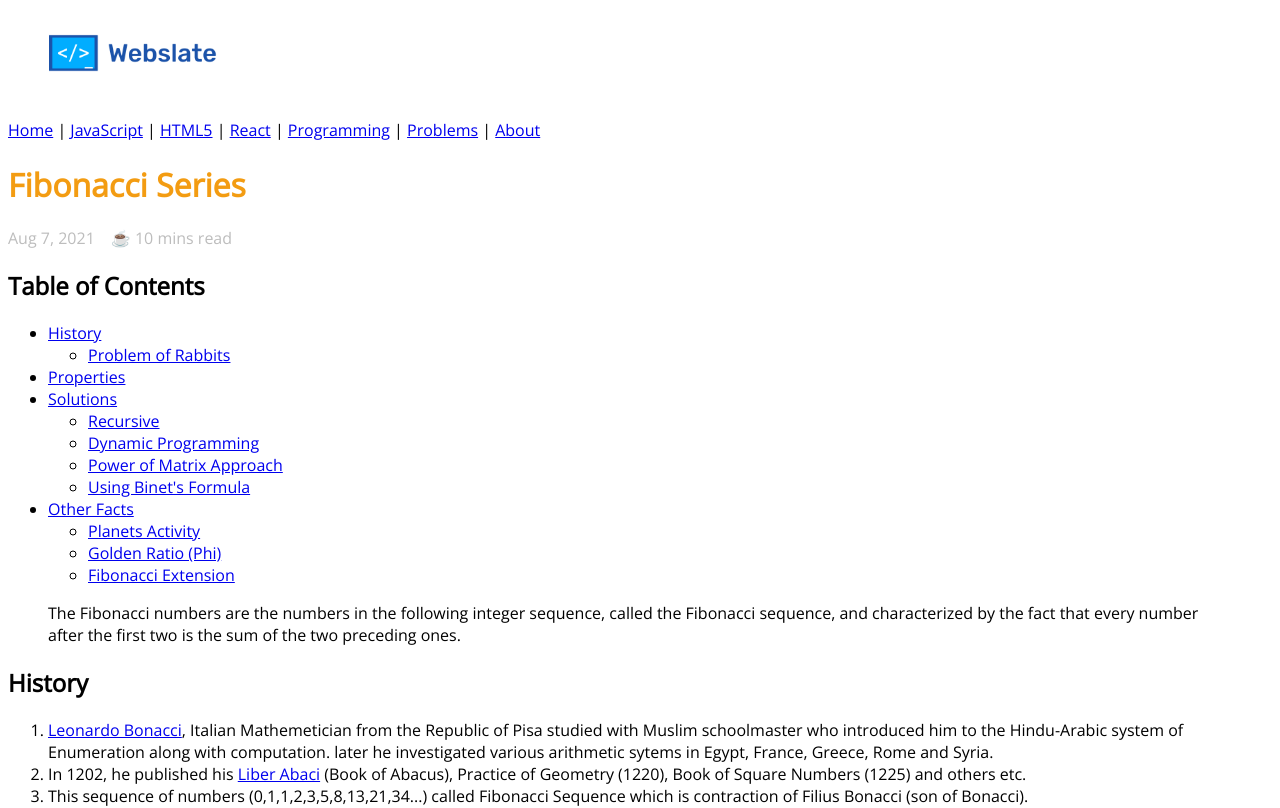
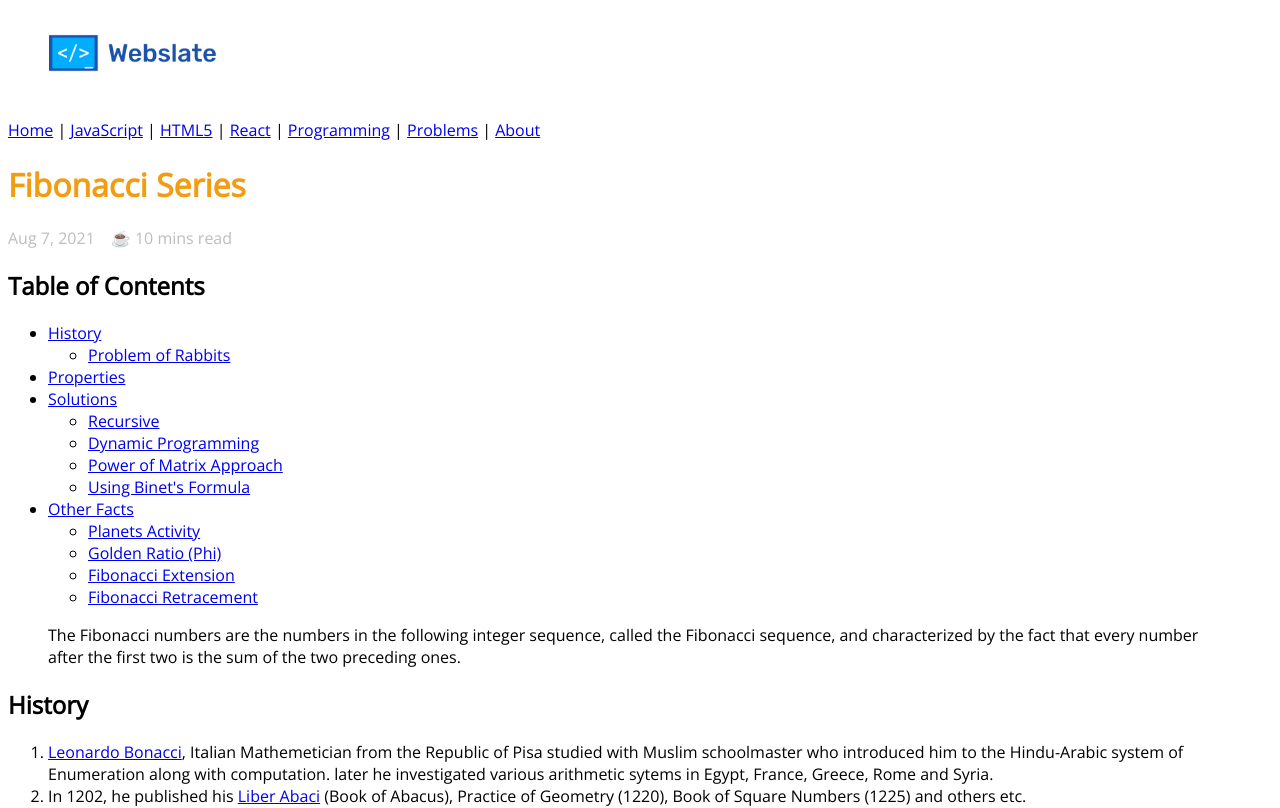
Before and after one commit to web-slate/webslate.io, a Next.js app in the folder src/: page /blogs/problems/fibonacci in a window 1280 px wide. Shown: the top 808 px of the page. Built offline with nearby package versions, Linux system fonts and the light colour scheme.

Commit message:
Release v0.14.0

```diff
--- a/src/package.json
+++ b/src/package.json
@@ -16,6 +16,7 @@
   "dependencies": {
     "@mdx-js/loader": "^1.6.22",
     "@next/mdx": "^11.0.1",
+    "disqus-react": "^1.1.1",
     "next": "^11.0.1",
     "prism-react-renderer": "^1.2.1",
     "react": "^17.0.2",
--- a/src/pages/blogs/problems/fibonacci.mdx
+++ b/src/pages/blogs/problems/fibonacci.mdx
@@ -26,6 +26,7 @@ Table of Contents
       * [Planets Activity](#planets-activity)
       * [Golden Ratio (Phi)](#golden-ratio)
       * [Fibonacci Extension](#fibonacci-extension)
+      * [Fibonacci Retracement](#fibonacci-retracement)
 
 > The Fibonacci numbers are the numbers in the following integer sequence, called the Fibonacci sequence, and characterized by the fact that every number after the first two is the sum of the two preceding ones.
 
@@ -79,7 +80,7 @@ Before, lets look at the formulae.
 Basically, this approach call itself creating more and more branches of the tree until it hits the base case.
 Below is the recursive solution in Javascript.
 
-**Time Complexity:** 2^n (exponential time)
+**Time Complexity:** 2^n (exponential time). <br />
 **Space Complexity:** O(n) considering function call stack size, otherwise O(1).
 
 <CodeBlock>{`
@@ -96,8 +97,8 @@ function fib_1(n) {
 1. The idea is to simply store the results of sub problems to prevent re-computations of same inputs.
 1. This helps to reduces time complexities from exponential to polynomial.
 
-**Time Complexity:** O(n)
-**Space Complexity:** O(1)
+**Time Complexity:** O(n). <br />
+**Space Complexity:** O(1).
 
 <CodeBlock>{`
 function fib_2(n) {
@@ -115,7 +116,7 @@ function fib_2(n) {
 
 ### 3. <a name="power-of-matrix-approach">Power of Matrix Approach</a>
 
-**Time Complexity:** O(Logn)
+**Time Complexity:** O(Logn). <br />
 **Space Complexity:** O(1) or O(Logn) on function call stack size consideration.
 
 <CodeBlock>{`
@@ -198,3 +199,7 @@ Golden ratio everywhere like example below.
 1. Musical scales like piano.
 
 ### <a name="fibonacci-extension">Fibonacci Extension</a>
+Fibonacci extensions are a tool that traders can use to establish profit targets or estimate how far a price may travel after a retracement/pullback is finished. Extension levels are also possible areas where the price may reverse.
+
+### <a name="fibonacci-retracement">Fibonacci Retracement</a>
+In finance, Fibonacci retracement is a method of technical analysis for determining support and resistance levels.[1] They are named after their use of the Fibonacci sequence.
```
Also changed, not shown: 17 other files (tests, documents, lock files or other folders).
